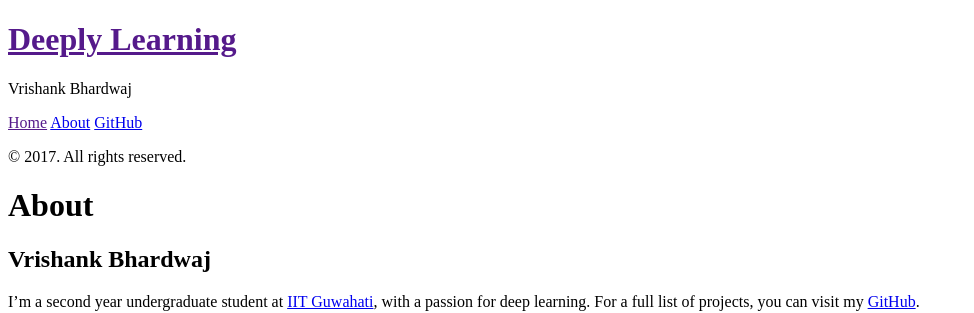
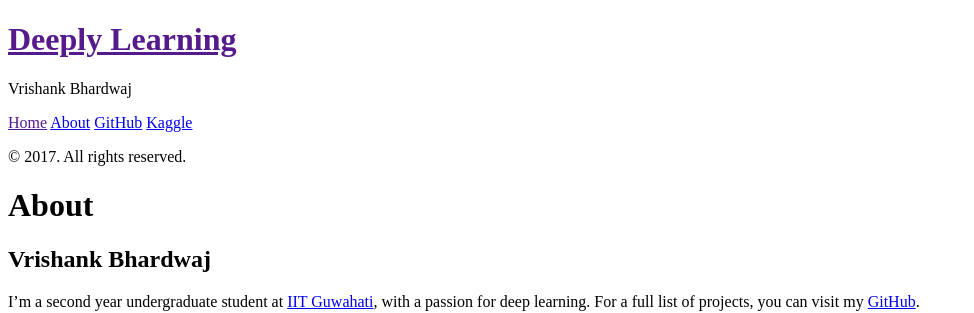
Before and after one commit to vrishank97/vrishank97.github.io, a Jekyll site: the page built from about.md, in a window 1280 px wide. Shown: the top 313 px of the page, without its empty margins (0-974 px from the left). Built offline with Jekyll 4.4.1, drawn with Linux system fonts in a browser that asks for light colours; Markdown is read by kramdown in place of the engine named in the settings.

Commit message:
Added kaggle profile

```diff
--- a/_includes/sidebar.html
+++ b/_includes/sidebar.html
@@ -26,6 +26,7 @@
         {% endif %}
       {% endfor %}
       <a class="sidebar-nav-item" href="https://github.com/vrishank97/">GitHub</a>
+      <a class="sidebar-nav-item" href="https://kaggle.com/vrishank97/">Kaggle</a>
     </nav>
 
     <p>&copy; {{ site.time | date: '%Y' }}. All rights reserved.</p>
```
